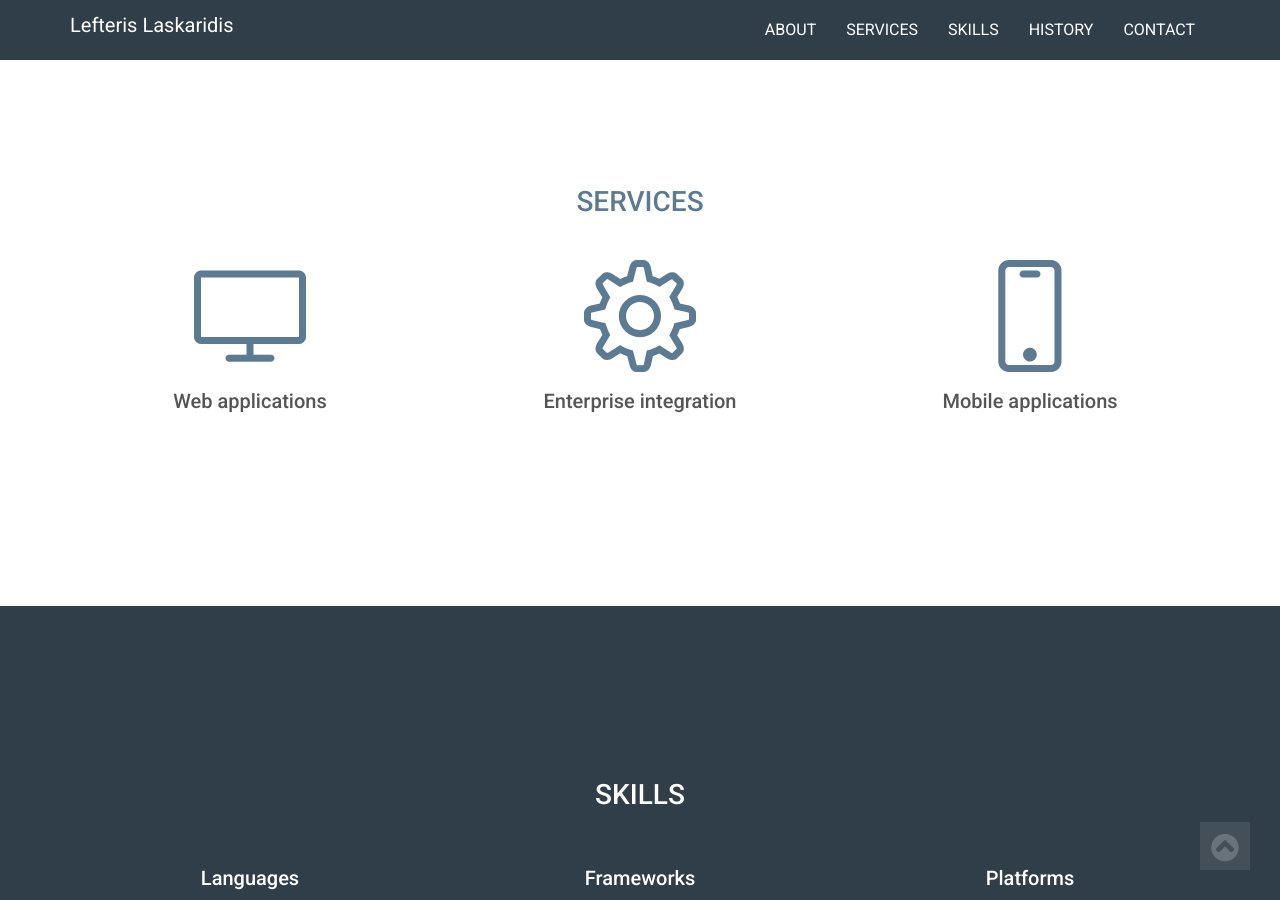
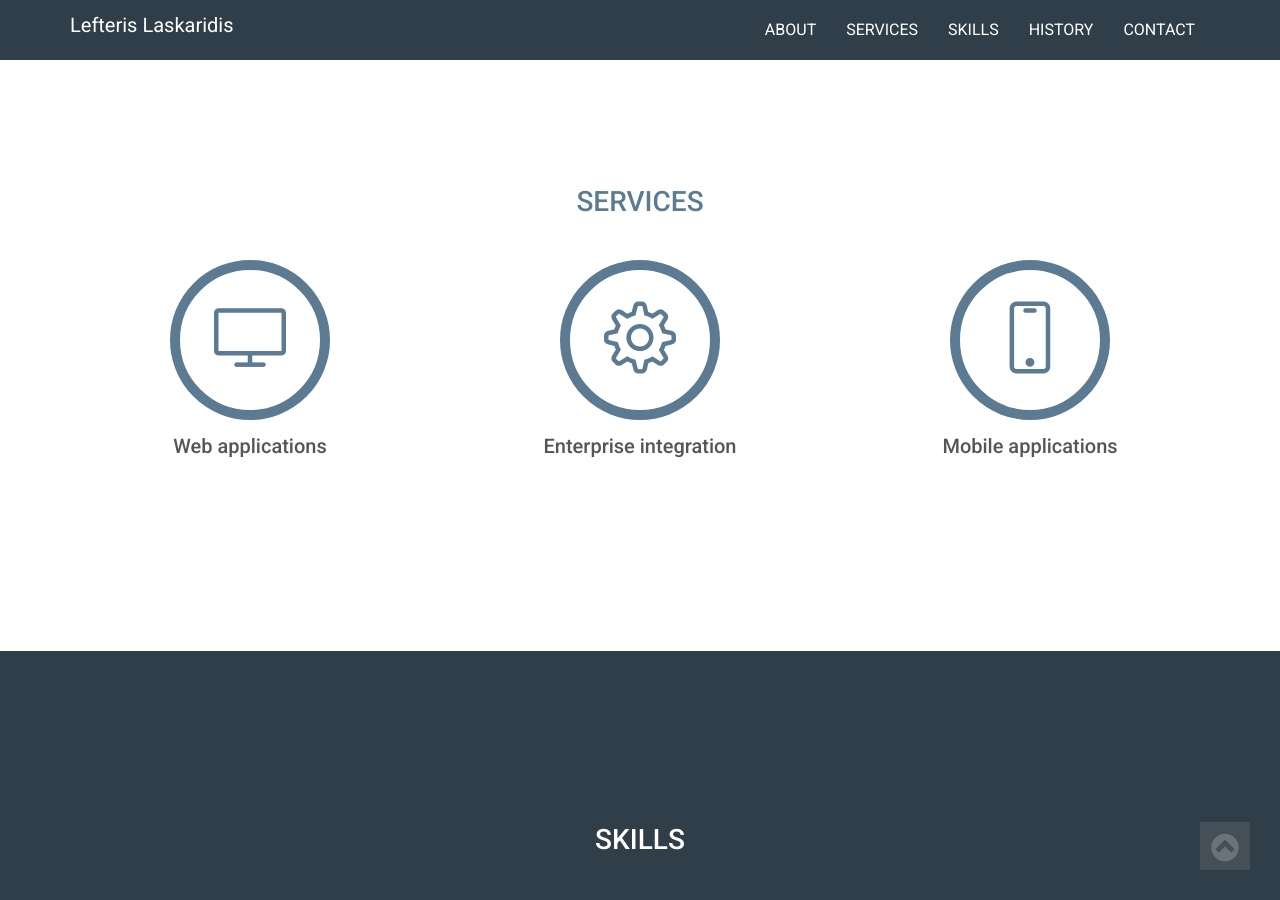
Before and after one commit to laskaridis/laskaridis.github.io, a Jekyll site: the page built from index.html, in a window 1280 px wide and 900 px high, scrolled down 1526 px. Built offline with Jekyll 4.4.1, drawn with Linux system fonts in a browser that asks for light colours; nearby versions of some CDN libraries; comment, search, counter and statistics services are not loaded.

Commit message:
Style services

```diff
--- a/_includes/services.html
+++ b/_includes/services.html
@@ -3,33 +3,27 @@
   <h3 class="section-title">Services</h3>
   <div class="row">
     <div class="col-md-4 wow fadeInLeft" data-wow-delay="0.2s">
-      <div class="service-box">
+      <div class="service-box text-center">
         <div class="service-icon">
           <i class="icon-screen-desktop icon-large"></i>
         </div>
-        <div class="service-content">
-          <h4>Web applications</h4>
-        </div>
+        <h4>Web applications</h4>
       </div>
     </div>
     <div class="col-md-4 wow fadeInDown" data-wow-delay="0.2s">
-      <div class="service-box">
+      <div class="service-box text-center">
         <div class="service-icon">
           <i class="icon-settings icon-large"></i>
         </div>
-        <div class="service-content">
-          <h4>Enterprise integration</h4>
-        </div>
+        <h4>Enterprise integration</h4>
       </div>
     </div>
     <div class="col-md-4 wow fadeInRight" data-wow-delay="0.2s">
-      <div class="service-box">
+      <div class="service-box text-center">
         <div class="service-icon">
           <i class="icon-screen-smartphone icon-large"></i>
         </div>
-        <div class="service-content">
-          <h4>Mobile applications</h4>
-        </div>
+        <h4>Mobile applications</h4>
       </div>
     </div>
   </div>
--- a/_sass/_services.scss
+++ b/_sass/_services.scss
@@ -1,18 +1,25 @@
 
 section#services {
   .service-box {
-    text-align: center;
     margin-bottom: 50px;
+
+    h4 {
+      color: $gray;
+    }
   }
 
   .service-icon {
+    border: 10px solid $blue;
+    border-radius: 50%;
+    width: 160px;
+    height: 160px;
+    font-size: 72px;
+    text-align: center;
+    line-height: 150px;
+    margin: 0 auto;
+
     .icon-large {
-      font-size: 7em;
       color: $blue;
     }
   }
-
-  .service-content {
-    color: $gray;
-  }
 }
```
